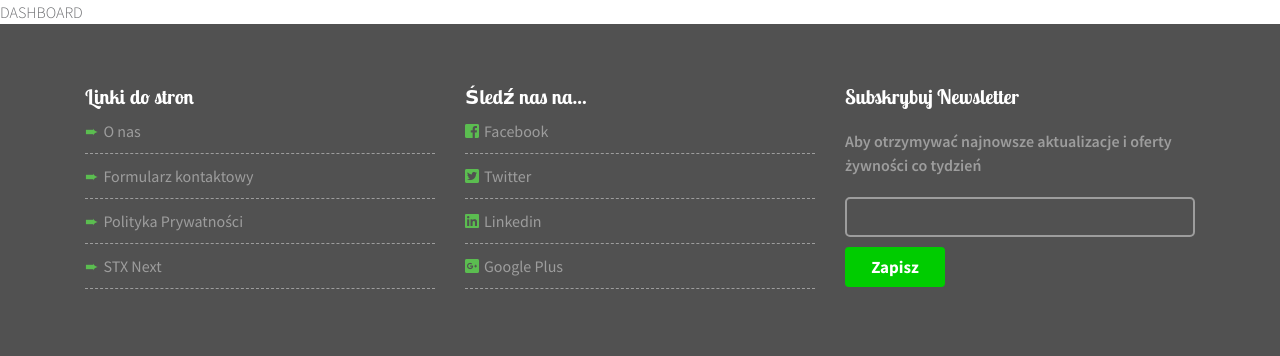
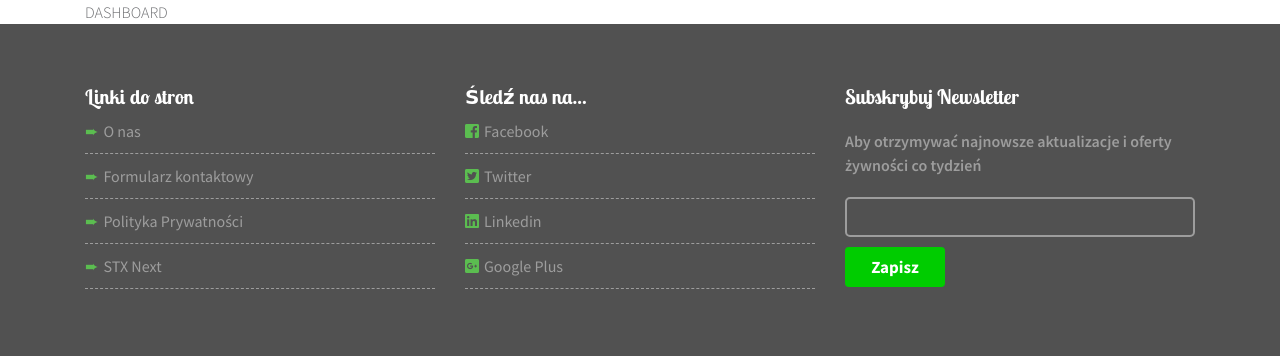
Before and after one commit to bkazula/stx_qa_has_power, a Flask app: template templates/pages/dashboard.html in a window 1280 px wide. Shown: the part 104-460 px from the top of the page. Run offline with Flask 2, Linux system fonts and the light colour scheme; the template is opened without the code that fills it, so the values that code supplies are empty; some libraries are stand-ins or nearby versions.

Commit message:
little tweak to template

```diff
--- a/templates/pages/dashboard.html
+++ b/templates/pages/dashboard.html
@@ -1,4 +1,4 @@
 {% extends 'layouts/main.html' %}
 {% block content %}
-    DASHBOARD
+    <div class="container">DASHBOARD</div>
 {% endblock %}
```
